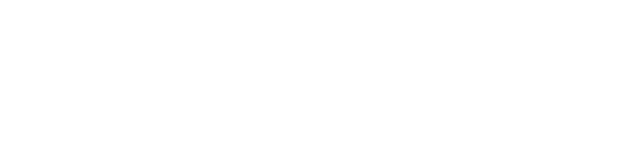
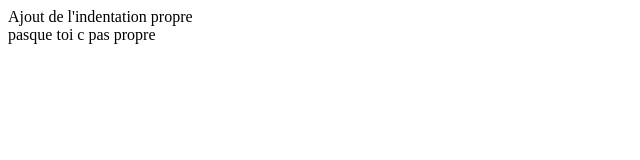
Before and after one commit to quentinboudet/TPgit, a plain HTML site: page index.html in a window 1280 px wide. Shown: the whole page, without its empty margins (0-640 px from the left). Drawn offline with Linux system fonts and the light colour scheme.

Commit message:
c'est du propre

```diff
--- a/index.html
+++ b/index.html
@@ -1,9 +1,10 @@
 <!DOCTYPE html>
 <html>
-<head>
-	<title>TPgit</title>
-</head>
-<body>
-
-</body>
+	<head>
+		<title>TPgit</title>
+	</head>
+	<body>
+		<div class="Quentin">Ajout de l'indentation propre</div>
+		<div class="Remi">pasque toi c pas propre</div>
+	</body>
 </html>
```
